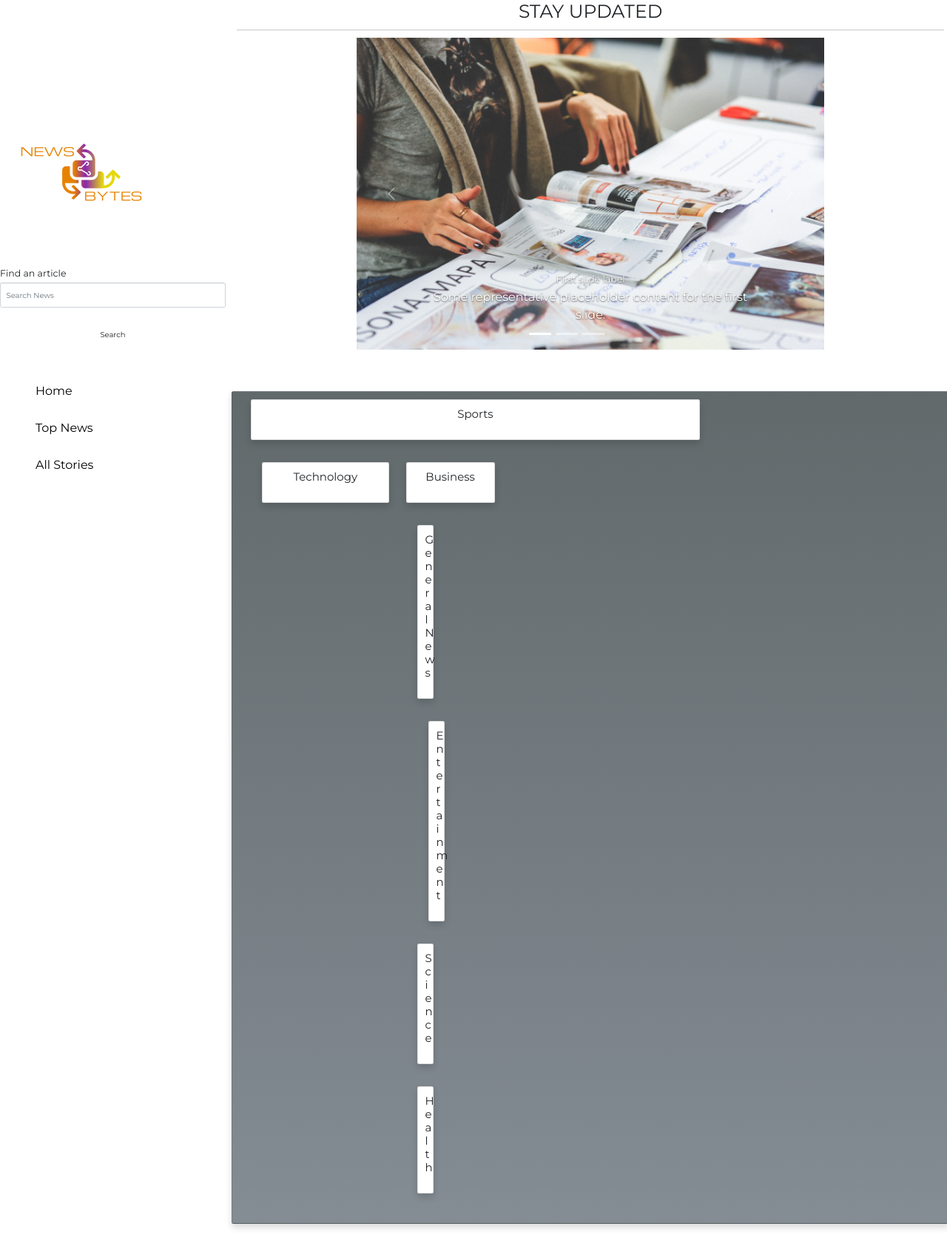
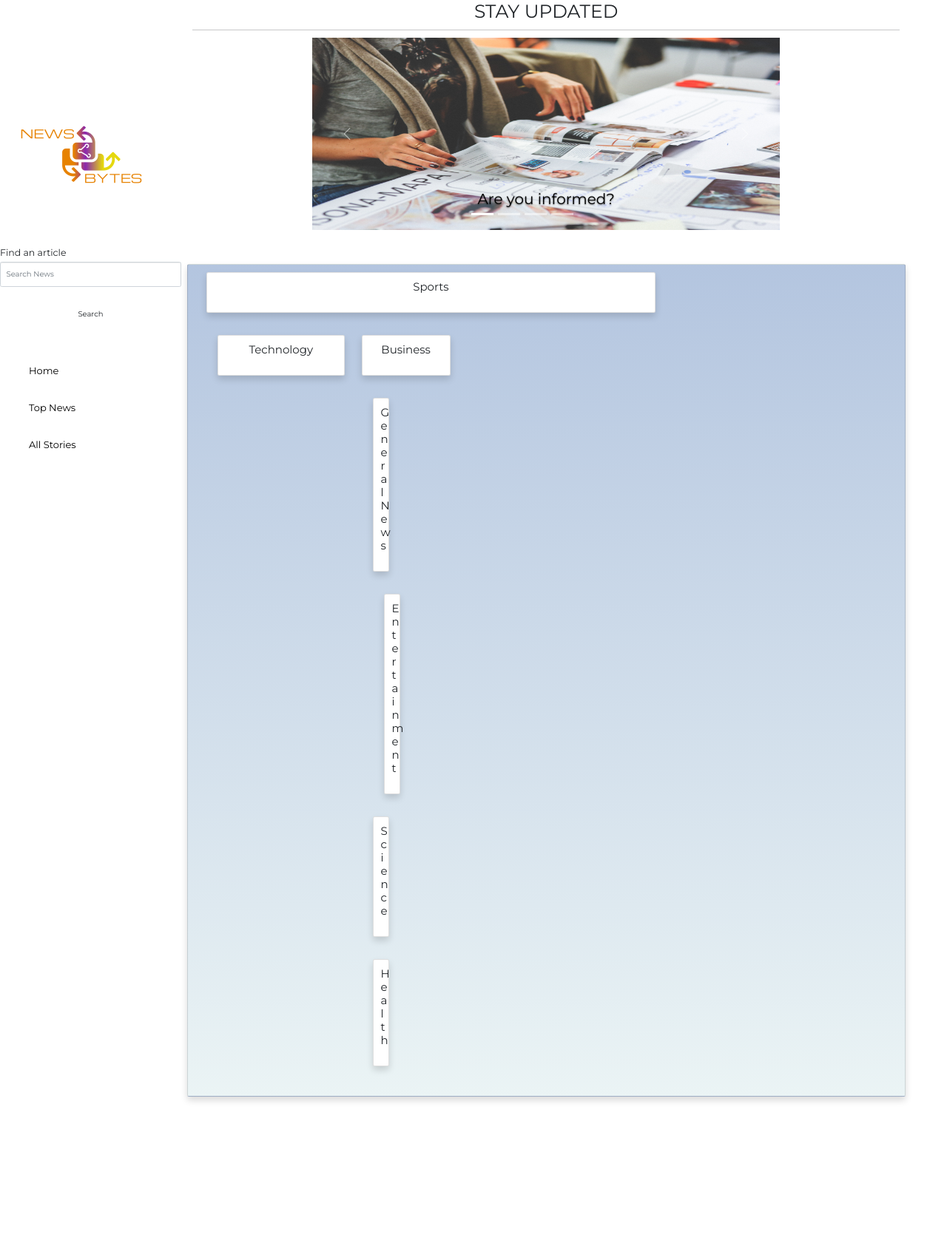
Before and after one commit to Burence1/news-app, a Flask app: template app/templates/index.html in a window 1280 px wide. Shown: the whole page at 74% size. After the commit the page ends 1490 px from the top, so only its background shows below. Run offline with Flask 2, Linux system fonts and the light colour scheme; the template is opened without the code that fills it, so the values that code supplies are empty; some libraries are stand-ins or nearby versions.

Commit message:
fix carousel

```diff
--- a/app/requests.py
+++ b/app/requests.py
@@ -13,7 +13,7 @@ def configure_request(app):
   global api_key,base_url,search_url,topheadline_url,article_url,everything_url
   api_key = app.config['NEWS_API_KEY']
   base_url = app.config["SOURCE_API_URL"]
-  article_url = app.config["EVERYTHING_SOURCE_URL"]
+  article_url = app.config["ARTICLE_SOURCE_URL"]
   topheadline_url = app.config["TOP_STORIES_URL"]
   everything_url = app.config["EVERYTHING_URL"]
   search_url = app.config["SEARCH_API_URL"]
--- a/app/static/css/index.css
+++ b/app/static/css/index.css
@@ -1,17 +1,17 @@
 *{
-  font-size:medium;
+  font-size:small;
   font-family: 'Montserrat', sans-serif;
 }
 #bg{
-   background: hsla(208, 7%, 55%, 1);
+   background: hsla(186, 33%, 94%, 1);
 
-background: linear-gradient(90deg, hsla(208, 7%, 55%, 1) 0%, hsla(191, 5%, 40%, 1) 100%);
+background: linear-gradient(90deg, hsla(186, 33%, 94%, 1) 0%, hsla(216, 41%, 79%, 1) 100%);
 
-background: -moz-linear-gradient(90deg, hsla(208, 7%, 55%, 1) 0%, hsla(191, 5%, 40%, 1) 100%);
+background: -moz-linear-gradient(90deg, hsla(186, 33%, 94%, 1) 0%, hsla(216, 41%, 79%, 1) 100%);
 
-background: -webkit-linear-gradient(90deg, hsla(208, 7%, 55%, 1) 0%, hsla(191, 5%, 40%, 1) 100%);
+background: -webkit-linear-gradient(90deg, hsla(186, 33%, 94%, 1) 0%, hsla(216, 41%, 79%, 1) 100%);
 
-filter: progid: DXImageTransform.Microsoft.gradient( startColorstr="#858E96", endColorstr="#60696B", GradientType=1 );
+filter: progid: DXImageTransform.Microsoft.gradient( startColorstr="#ebf4f5", endColorstr="#b5c6e0", GradientType=1 );
 }
 #sidebar{
   margin-top: 8em;
@@ -52,3 +52,7 @@ filter: progid: DXImageTransform.Microsoft.gradient( startColorstr="#858E96", en
   flex-direction: column;
   justify-content: center;
 }
+
+#art{
+  height: 35em;
+}
--- a/app/templates/allstories.html
+++ b/app/templates/allstories.html
@@ -33,7 +33,7 @@
       <div class="row text">
         {% for article in articles%}
         <div class="col-sm-6 col-md-4">
-          <div class="card shadow p-3 mb-5 bg-white rounded card">
+          <div class="card shadow p-3 mb-5 bg-white rounded card" id="art">
             <a href="{{article.url}}" target="_blank">
               <img class="card-img-top" src="{{article.urlToImage}}" alt="Image of {{article.title}}">
             </a>
--- a/app/templates/articles.html
+++ b/app/templates/articles.html
@@ -32,7 +32,7 @@
       <div class="row text">
         {% for article in articles %}
         <div class="col-sm-6 col-md-4">
-          <div class="card shadow p-3 mb-5 bg-white rounded card">
+          <div class="card shadow p-3 mb-5 bg-white rounded card" id="art">
             <a href="{{article.url}}" target="_blank">
               <img class="card-img-top" src="{{article.urlToImage}}" alt="Image of {{article.title}}">
             </a>
--- a/app/templates/index.html
+++ b/app/templates/index.html
@@ -23,7 +23,7 @@
       <form class="form-group" id="myForm">
         <input class="form-control mr-sm-2" type="text" name="article_query" placeholder="Search News"
           aria-label="Search" style="background-color: transparent;" required><br>
-        <button class="btn my-2 my-sm-0" value="Submit" type="submit">Search</button>
+        <button class="btn my-2" value="Submit" type="submit">Search</button>
       </form>
       <br>
       <div>
@@ -43,7 +43,7 @@
     <div class="col-md-9">
       <h1 style="text-align: center;">STAY UPDATED</h1>
       <hr>
-      <div class="row" style="margin-bottom: 2em;">
+      <div class="row" style="margin-bottom: 2em; ">
         <div class="col-md-2"></div>
         <div class="col-md-8">
           <div id="carousel" class="carousel slide" data-bs-ride="carousel">
@@ -52,34 +52,31 @@
                 aria-current="true" aria-label="Slide 1"></button>
               <button type="button" data-bs-target="#carouselExampleCaptions" data-bs-slide-to="1" aria-label="Slide 2"></button>
               <button type="button" data-bs-target="#carouselExampleCaptions" data-bs-slide-to="2" aria-label="Slide 3"></button>
+              <button type="button" data-bs-target="#carouselExampleCaptions" data-bs-slide-to="3" aria-label="Slide 4"></button>
             </div>
             <div class="carousel-inner">
               <div class="carousel-item active">
-                <img src="../static/images/1.jpg" class="d-block w-100" alt="...">
+                <img src="../static/images/1.jpg" class="d-block w-100" style="height: 20em;" alt="...">
                 <div class="carousel-caption d-none d-md-block">
-                  <h5>First slide label</h5>
-                  <p>Some representative placeholder content for the first slide.</p>
+                  <h2 style="color: black;">Are you informed?</h2>
                 </div>
               </div>
               <div class="carousel-item">
-                <img src="../static/images/2.jpg" class="d-block w-100" alt="...">
+                <img src="../static/images/2.jpg" class="d-block w-100" style="height: 20em;" alt="...">
                 <div class="carousel-caption d-none d-md-block">
-                  <h5>Second slide label</h5>
-                  <p>Some representative placeholder content for the second slide.</p>
+                  <h2>Global perspective. Local coverage.</h2>
                 </div>
               </div>
               <div class="carousel-item">
-                <img src="../static/images/3.jpg" class="d-block w-100" alt="...">
+                <img src="../static/images/3.jpg" class="d-block w-100" style="height: 20em;" alt="...">
                 <div class="carousel-caption d-none d-md-block">
-                  <h5>Third slide label</h5>
-                  <p>Some representative placeholder content for the third slide.</p>
+                  <h2 style="color: black;">The best fiction is far more true than any journalism.</h2>
                 </div>
               </div>
               <div class="carousel-item">
-                <img src="../static/images/4.jpg" class="d-block w-100" alt="...">
+                <img src="../static/images/4.jpg" class="d-block w-100" style="height: 20em;" alt="...">
                 <div class="carousel-caption d-none d-md-block">
-                  <h5>Third slide label</h5>
-                  <p>Some representative placeholder content for the third slide.</p>
+                  <h2>Journalism that is independent, honest, and dignified.</h2>
                 </div>
               </div>
             </div>
--- a/app/templates/search.html
+++ b/app/templates/search.html
@@ -33,7 +33,7 @@
       <div class="row text">
         {% for article in articles%}
         <div class="col-sm-6 col-md-4">
-          <div class="card shadow p-3 mb-5 bg-white rounded card">
+          <div class="card shadow p-3 mb-5 bg-white rounded card" id="art">
             <a href="{{article.url}}" target="_blank">
               <img class="card-img-top" src="{{article.urlToImage}}" alt="Image of {{article.title}}">
             </a>
--- a/app/templates/topstories.html
+++ b/app/templates/topstories.html
@@ -34,7 +34,7 @@
       <div class="row text">
         {% for article in articles%}
         <div class="col-sm-6 col-md-4">
-          <div class="card shadow p-3 mb-5 bg-white rounded card">
+          <div class="card shadow p-3 mb-5 bg-white rounded card" id="art">
             <a href="{{article.url}}" target="_blank">
               <img class="card-img-top" src="{{article.urlToImage}}" alt="Image of {{article.title}}">
             </a>
--- a/config.py
+++ b/config.py
@@ -7,7 +7,7 @@ class Config:
   '''
 
   SOURCE_API_URL = 'https://newsapi.org/v2/sources?language=en&category={}&apiKey={}'
-  EVERYTHING_SOURCE_URL = 'https://newsapi.org/v2/everything?sources={}&pageSize={}&apiKey={}'
+  ARTICLE_SOURCE_URL = 'https://newsapi.org/v2/everything?sources={}&pageSize={}&apiKey={}'
   TOP_STORIES_URL = 'https://newsapi.org/v2/top-headlines?language=en&pageSize={}&apiKey={}'
   EVERYTHING_URL = 'https://newsapi.org/v2/everything?sources=bbc-news,al-jazeera-english,cnn,independent,google-news,the-telegraph,mashable,the-lad-bible,buzzfeed,bloomberg,engadget,espn,fortune&sortBy=publishedAt&pageSize={}&apiKey={}'
   SEARCH_API_URL = 'https://newsapi.org/v2/everything?q={}&language=en&sortBy=popularity&apiKey={}'
```
Also changed, not shown: 1 other file.
